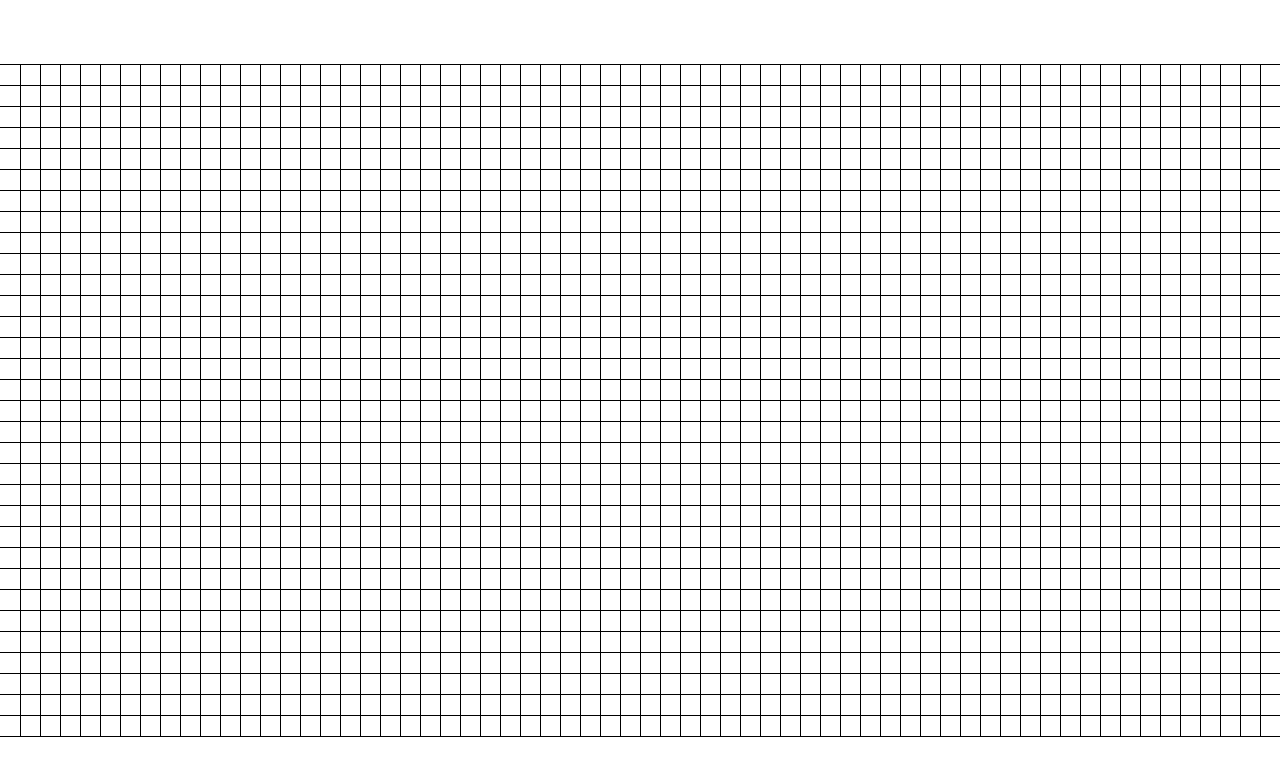
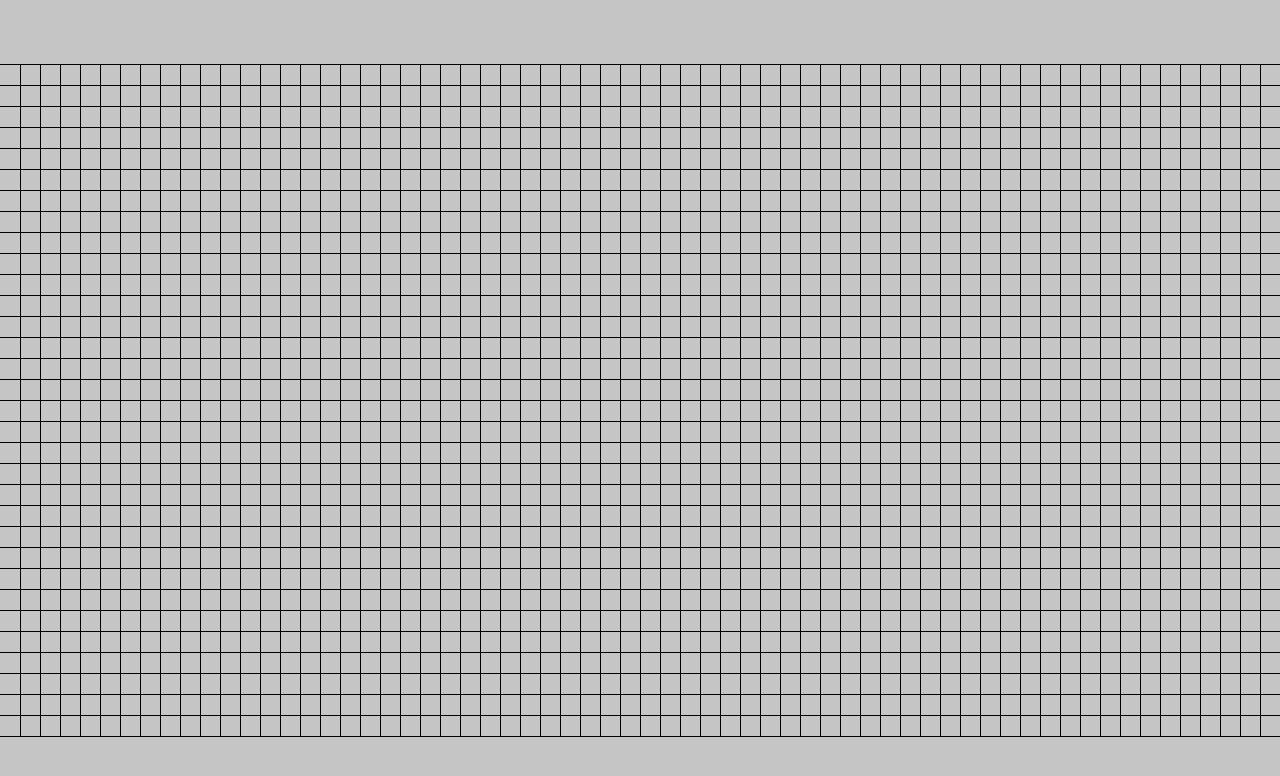
Before and after one commit to albayrakonur/Maze-Puzzle, a plain HTML site: page index.html in a window 1280 px wide. Drawn offline with Linux system fonts and the light colour scheme.

Commit message:
background color

```diff
--- a/css/style.css
+++ b/css/style.css
@@ -3,6 +3,10 @@ html, body {
     padding: 0;
     width: 100%;
     height: 100%;
+    background: #c5c5c5;
+    /*background: #333;*/
+    /*background: #646464;
+    color: #fff;*/
 }
 
 .wrapper {
```
